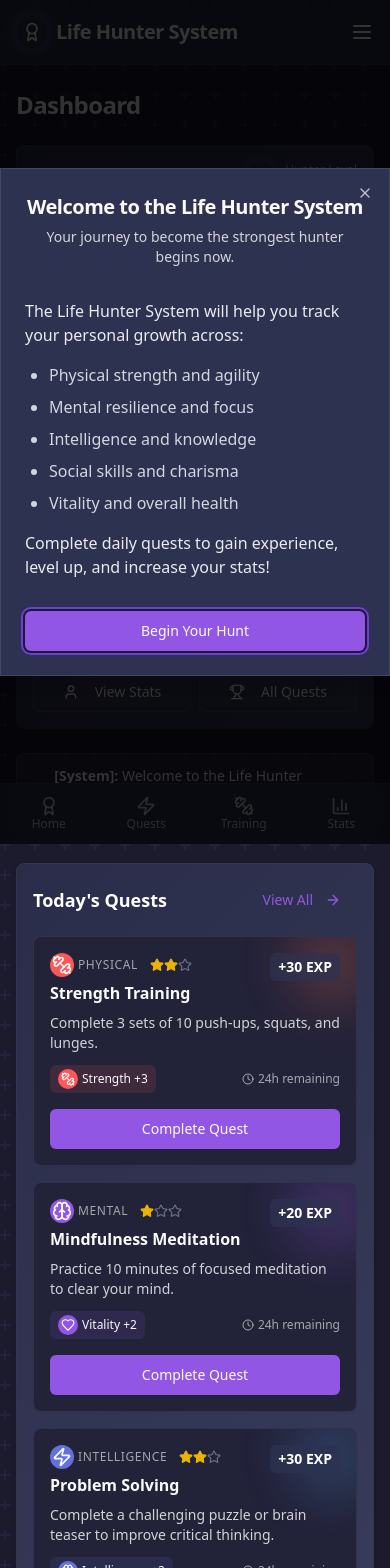
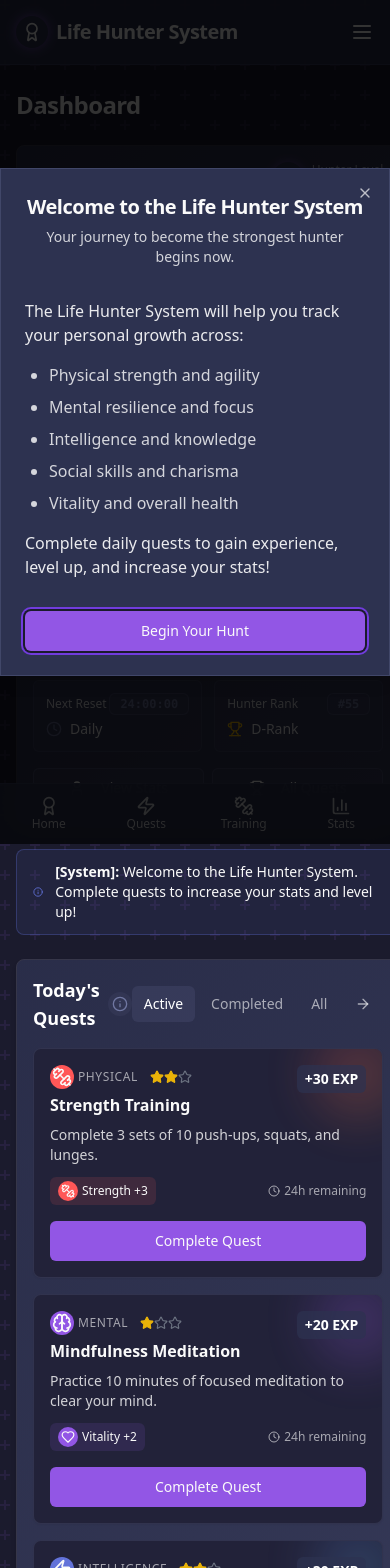
Before and after one commit to Nathishwar-prog/life-hunter-questor, a React (Vite) app: page / in a window 390 px wide. Shown: the top 1568 px of the page. Built offline with nearby package versions, Linux system fonts and the light colour scheme.

Commit message:
Fix: Resolve non-functional content
Addresses issues with broken or non-working components.

```diff
--- a/src/components/ui/badge.tsx
+++ b/src/components/ui/badge.tsx
@@ -16,6 +16,10 @@ const badgeVariants = cva(
         destructive:
           "border-transparent bg-destructive text-destructive-foreground hover:bg-destructive/80",
         outline: "text-foreground",
+        hunter: "border-hunter-accent/30 bg-hunter-secondary/30 text-hunter-accent",
+        success: "border-green-500/30 bg-green-500/20 text-green-500",
+        warning: "border-yellow-500/30 bg-yellow-500/20 text-yellow-500",
+        info: "border-blue-500/30 bg-blue-500/20 text-blue-500",
       },
     },
     defaultVariants: {
--- a/src/components/ui/progress.tsx
+++ b/src/components/ui/progress.tsx
@@ -6,8 +6,10 @@ import { cn } from "@/lib/utils"
 
 const Progress = React.forwardRef<
   React.ElementRef<typeof ProgressPrimitive.Root>,
-  React.ComponentPropsWithoutRef<typeof ProgressPrimitive.Root>
->(({ className, value, ...props }, ref) => (
+  React.ComponentPropsWithoutRef<typeof ProgressPrimitive.Root> & {
+    indicatorColor?: string;
+  }
+>(({ className, value, indicatorColor, ...props }, ref) => (
   <ProgressPrimitive.Root
     ref={ref}
     className={cn(
@@ -17,8 +19,11 @@ const Progress = React.forwardRef<
     {...props}
   >
     <ProgressPrimitive.Indicator
-      className="h-full w-full flex-1 bg-primary transition-all"
-      style={{ transform: `translateX(-${100 - (value || 0)}%)` }}
+      className="h-full w-full flex-1 transition-all"
+      style={{
+        transform: `translateX(-${100 - (value || 0)}%)`,
+        backgroundColor: indicatorColor || 'var(--primary)'
+      }}
     />
   </ProgressPrimitive.Root>
 ))
--- a/src/pages/Index.tsx
+++ b/src/pages/Index.tsx
@@ -1,5 +1,5 @@
 
-import React, { useEffect } from 'react';
+import React, { useEffect, useState } from 'react';
 import Layout from '@/components/Layout';
 import StatsCard from '@/components/StatsCard';
 import QuestCard from '@/components/QuestCard';
@@ -7,9 +7,12 @@ import SystemMessage from '@/components/SystemMessage';
 import { useHunter } from '@/context/HunterContext';
 import { Progress } from '@/components/ui/progress';
 import { Button } from '@/components/ui/button';
-import { Sparkles, ArrowRight, User, Trophy } from 'lucide-react';
+import { Badge } from '@/components/ui/badge';
+import { Sparkles, ArrowRight, User, Trophy, Calendar, Clock, Info } from 'lucide-react';
 import { Link } from 'react-router-dom';
 import { Dialog, DialogContent, DialogDescription, DialogHeader, DialogTitle } from '@/components/ui/dialog';
+import { toast } from 'sonner';
+import { cn } from '@/lib/utils';
 
 const Index = () => {
   const {
@@ -24,6 +27,9 @@ const Index = () => {
     setFirstVisitComplete
   } = useHunter();
 
+  const [selectedFilter, setSelectedFilter] = useState<'all' | 'active' | 'completed'>('active');
+  const [showHelp, setShowHelp] = useState(false);
+
   useEffect(() => {
     // Check if it's the first visit to show the welcome dialog
     if (isFirstVisit) {
@@ -31,9 +37,29 @@ const Index = () => {
     }
   }, [isFirstVisit]);
 
-  const activeQuests = quests.filter(quest => !quest.completed).slice(0, 3);
+  const allQuests = quests;
+  const activeQuests = quests.filter(quest => !quest.completed);
   const completedQuests = quests.filter(quest => quest.completed);
   const questCompletion = (completedQuests.length / quests.length) * 100;
+
+  const getFilteredQuests = () => {
+    switch (selectedFilter) {
+      case 'all':
+        return allQuests.slice(0, 4);
+      case 'active':
+        return activeQuests.slice(0, 4);
+      case 'completed':
+        return completedQuests.slice(0, 4);
+      default:
+        return activeQuests.slice(0, 4);
+    }
+  };
+
+  const displayQuests = getFilteredQuests();
+
+  const handleInfoClick = () => {
+    setShowHelp(true);
+  };
 
   return (
     <Layout title="Dashboard">
@@ -51,47 +77,73 @@ const Index = () => {
           <div className="quest-card">
             <h3 className="mb-3 text-lg font-semibold text-white">Progress Tracker</h3>
 
-            <div className="space-y-3">
+            <div className="space-y-4">
               <div>
                 <div className="mb-1 flex items-center justify-between">
                   <span className="text-sm text-white/80">Daily Quests</span>
-                  <span className="text-sm font-medium">{completedQuests.length}/{quests.length}</span>
+                  <div className="flex items-center gap-2">
+                    <span className="text-sm font-medium">{completedQuests.length}/{quests.length}</span>
+                    <Badge variant={questCompletion === 100 ? "success" : "hunter"}>
+                      {questCompletion === 100 ? 'Complete' : `${questCompletion.toFixed(0)}%`}
+                    </Badge>
+                  </div>
                 </div>
                 <Progress
                   value={questCompletion}
                   className="h-2"
-                  style={{
-                    background: "#9256E520",
-                    '--progress-foreground': "#9256E5"
-                  } as React.CSSProperties}
+                  indicatorColor="#9256E5"
                 />
               </div>
 
               <div>
                 <div className="mb-1 flex items-center justify-between">
                   <span className="text-sm text-white/80">Level Progress</span>
-                  <span className="text-sm font-medium">{exp}/{expToNextLevel}</span>
+                  <div className="flex items-center gap-2">
+                    <span className="text-sm font-medium">{exp}/{expToNextLevel}</span>
+                    <Badge variant="hunter">{((exp / expToNextLevel) * 100).toFixed(0)}%</Badge>
+                  </div>
                 </div>
                 <Progress
                   value={(exp / expToNextLevel) * 100}
                   className="h-2"
-                  style={{
-                    background: "#6272D920",
-                    '--progress-foreground': "#6272D9"
-                  } as React.CSSProperties}
+                  indicatorColor="#6272D9"
                 />
+              </div>
+
+              <div className="grid grid-cols-2 gap-3">
+                <div className="bg-hunter-secondary/20 rounded-md p-3 border border-hunter-accent/20">
+                  <div className="flex items-center justify-between mb-1">
+                    <span className="text-xs text-white/80">Next Reset</span>
+                    <Badge variant="hunter" className="font-mono">24:00:00</Badge>
+                  </div>
+                  <div className="flex items-center gap-2 text-white/90">
+                    <Clock className="h-4 w-4 text-hunter-accent/80" />
+                    <span className="text-sm">Daily</span>
+                  </div>
+                </div>
+
+                <div className="bg-hunter-secondary/20 rounded-md p-3 border border-hunter-accent/20">
+                  <div className="flex items-center justify-between mb-1">
+                    <span className="text-xs text-white/80">Hunter Rank</span>
+                    <Badge variant="hunter" className="font-mono">#{level + 54}</Badge>
+                  </div>
+                  <div className="flex items-center gap-2 text-white/90">
+                    <Trophy className="h-4 w-4 text-yellow-500" />
+                    <span className="text-sm">D-Rank</span>
+                  </div>
+                </div>
               </div>
             </div>
 
             <div className="mt-4 grid grid-cols-2 gap-2">
               <Link to="/stats">
-                <Button variant="outline" className="w-full border-hunter-accent/30 bg-hunter-secondary/30">
+                <Button variant="outline" className="w-full border-hunter-accent/30 bg-hunter-secondary/30 hover:bg-hunter-secondary/50 transition-all duration-300">
                   <User className="mr-2 h-4 w-4" />
                   <span>View Stats</span>
                 </Button>
               </Link>
               <Link to="/quests">
-                <Button variant="outline" className="w-full border-hunter-accent/30 bg-hunter-secondary/30">
+                <Button variant="outline" className="w-full border-hunter-accent/30 bg-hunter-secondary/30 hover:bg-hunter-secondary/50 transition-all duration-300">
                   <Trophy className="mr-2 h-4 w-4" />
                   <span>All Quests</span>
                 </Button>
@@ -107,26 +159,87 @@ const Index = () => {
 
         {/* Quests Column */}
         <div className="md:col-span-8 space-y-6">
-          <div className="quest-card">
+          <div className="quest-card relative">
             <div className="flex items-center justify-between">
-              <h3 className="text-lg font-semibold text-white">Today's Quests</h3>
-              <Link to="/quests">
-                <Button variant="link" className="text-hunter-purple">
-                  View All <ArrowRight className="ml-1 h-4 w-4" />
+              <div className="flex items-center gap-2">
+                <h3 className="text-lg font-semibold text-white">Today's Quests</h3>
+                <button
+                  onClick={handleInfoClick}
+                  className="rounded-full bg-hunter-secondary/30 p-1 hover:bg-hunter-secondary/50 transition-all"
+                >
+                  <Info className="h-4 w-4 text-hunter-accent" />
+                </button>
+              </div>
+              <div className="flex items-center gap-1">
+                <Button
+                  variant="ghost"
+                  size="sm"
+                  onClick={() => setSelectedFilter('active')}
+                  className={cn(
+                    "px-3 text-sm",
+                    selectedFilter === 'active'
+                      ? "bg-hunter-secondary/50 text-white"
+                      : "text-white/60 hover:text-white hover:bg-hunter-secondary/30"
+                  )}
+                >
+                  Active
                 </Button>
-              </Link>
+
+                <Button
+                  variant="ghost"
+                  size="sm"
+                  onClick={() => setSelectedFilter('completed')}
+                  className={cn(
+                    "px-3 text-sm",
+                    selectedFilter === 'completed'
+                      ? "bg-hunter-secondary/50 text-white"
+                      : "text-white/60 hover:text-white hover:bg-hunter-secondary/30"
+                  )}
+                >
+                  Completed
+                </Button>
+
+                <Button
+                  variant="ghost"
+                  size="sm"
+                  onClick={() => setSelectedFilter('all')}
+                  className={cn(
+                    "px-3 text-sm",
+                    selectedFilter === 'all'
+                      ? "bg-hunter-secondary/50 text-white"
+                      : "text-white/60 hover:text-white hover:bg-hunter-secondary/30"
+                  )}
+                >
+                  All
+                </Button>
+
+                <Link to="/quests">
+                  <Button variant="ghost" size="sm" className="px-3 text-white/60 hover:text-white hover:bg-hunter-secondary/30">
+                    <ArrowRight className="h-4 w-4" />
+                  </Button>
+                </Link>
+              </div>
             </div>
 
             <div className="mt-4 space-y-4">
-              {activeQuests.length > 0 ? (
-                activeQuests.map((quest) => (
+              {displayQuests.length > 0 ? (
+                displayQuests.map((quest) => (
                   <QuestCard
                     key={quest.id}
                     quest={quest}
                     onComplete={completeQuest}
                   />
                 ))
-              ) : completedQuests.length === quests.length ? (
+              ) : selectedFilter === 'completed' && completedQuests.length === 0 ? (
+                <div className="flex flex-col items-center justify-center rounded-lg bg-hunter-secondary/20 p-6">
+                  <Calendar className="mb-2 h-8 w-8 text-hunter-accent/70" />
+                  <h3 className="text-lg font-bold">No Completed Quests</h3>
+                  <p className="text-center text-sm text-white/70">
+                    You haven't completed any quests yet.
+                    Complete quests to see them here.
+                  </p>
+                </div>
+              ) : activeQuests.length === 0 && selectedFilter === 'active' ? (
                 <div className="flex flex-col items-center justify-center rounded-lg bg-hunter-secondary/20 p-6">
                   <Sparkles className="mb-2 h-8 w-8 text-yellow-500" />
                   <h3 className="text-lg font-bold">All Quests Completed!</h3>
@@ -136,9 +249,20 @@ const Index = () => {
                   </p>
                 </div>
               ) : (
-                <p className="text-center text-white/70">No active quests. View all quests to find more.</p>
+                <p className="text-center text-white/70">No quests found for the selected filter.</p>
               )}
             </div>
+
+            {displayQuests.length > 0 && displayQuests.length < allQuests.length && (
+              <div className="mt-4 flex justify-center">
+                <Link to="/quests">
+                  <Button variant="outline" size="sm" className="border-hunter-accent/30 bg-hunter-secondary/30 hover:bg-hunter-secondary/50">
+                    View All Quests
+                    <ArrowRight className="ml-2 h-4 w-4" />
+                  </Button>
+                </Link>
+              </div>
+            )}
           </div>
         </div>
       </div>
@@ -173,8 +297,65 @@ const Index = () => {
             </p>
           </div>
 
-          <Button onClick={setFirstVisitComplete} className="bg-hunter-purple hover:bg-hunter-purple/80 w-full">
+          <Button
+            onClick={() => {
+              setFirstVisitComplete();
+              toast("Welcome to the Life Hunter System!", {
+                description: "Your journey to become the strongest hunter begins now."
+              });
+            }}
+            className="bg-hunter-purple hover:bg-hunter-purple/80 w-full"
+          >
             Begin Your Hunt
+          </Button>
+        </DialogContent>
+      </Dialog>
+
+      {/* Help Dialog */}
+      <Dialog open={showHelp} onOpenChange={setShowHelp}>
+        <DialogContent className="sm:max-w-[500px] bg-hunter-primary border-hunter-accent/30">
+          <DialogHeader>
+            <DialogTitle className="text-xl font-bold text-center">
+              Quest System Guide
+            </DialogTitle>
+            <DialogDescription className="text-center text-white/80">
+              Understanding how quests work
+            </DialogDescription>
+          </DialogHeader>
+
+          <div className="space-y-4 py-4">
+            <div className="space-y-2 border-b border-hunter-accent/20 pb-3">
+              <h4 className="font-semibold">Quest Types</h4>
+              <ul className="ml-4 space-y-1 list-disc text-white/80 text-sm">
+                <li><span className="text-red-400 font-medium">Physical</span>: Improves Strength and Agility</li>
+                <li><span className="text-purple-400 font-medium">Mental</span>: Improves Vitality and Charisma</li>
+                <li><span className="text-blue-400 font-medium">Intelligence</span>: Improves Intelligence</li>
+              </ul>
+            </div>
+
+            <div className="space-y-2 border-b border-hunter-accent/20 pb-3">
+              <h4 className="font-semibold">Difficulty Levels</h4>
+              <ul className="ml-4 space-y-1 list-disc text-white/80 text-sm">
+                <li><span className="text-yellow-400">★</span>: Easy quests - Low EXP, small stat boost</li>
+                <li><span className="text-yellow-400">★★</span>: Medium quests - Medium EXP, moderate stat boost</li>
+                <li><span className="text-yellow-400">★★★</span>: Hard quests - High EXP, large stat boost</li>
+              </ul>
+            </div>
+
+            <div className="space-y-2">
+              <h4 className="font-semibold">Quest Completion</h4>
+              <p className="text-white/80 text-sm">
+                Click the "Complete Quest" button when you've finished a quest. You'll need to confirm completion.
+                Completed quests will reward you with EXP and stat boosts immediately.
+              </p>
+            </div>
+          </div>
+
+          <Button
+            onClick={() => setShowHelp(false)}
+            className="bg-hunter-purple hover:bg-hunter-purple/80 w-full"
+          >
+            Got It
           </Button>
         </DialogContent>
       </Dialog>
```
